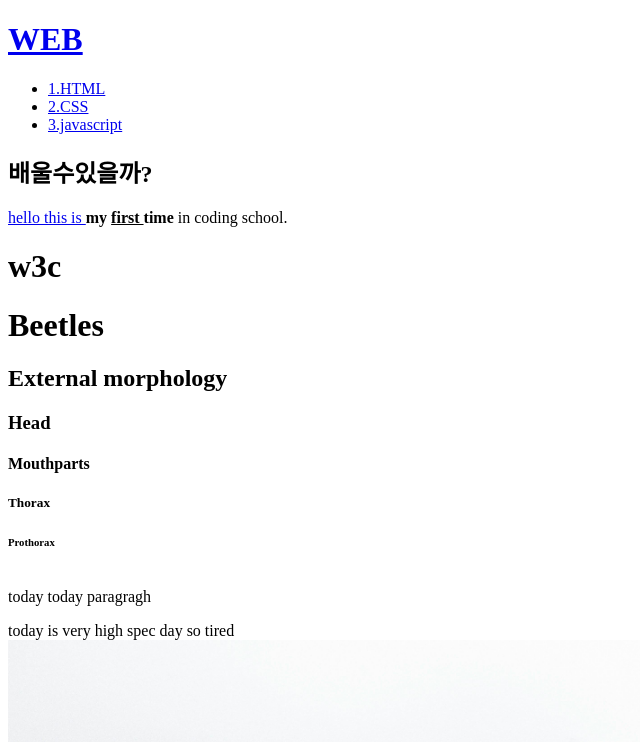
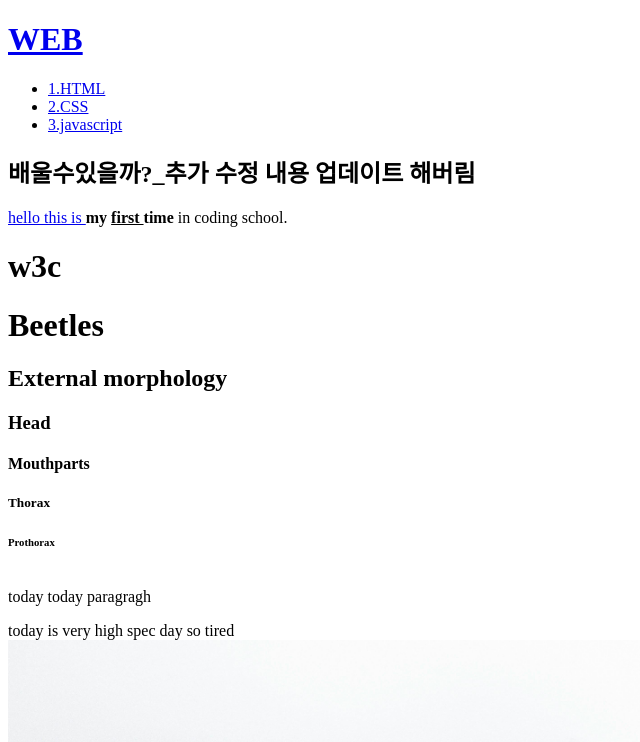
Before and after one commit to remember161210/my-first-web-site, a plain HTML site: page index.html in a window 1280 px wide. Shown: the top 742 px of the page, without its empty margins (0-640 px from the left). Drawn offline with Linux system fonts and the light colour scheme.

Commit message:
인덱스만 약간 수정

```diff
--- a/index.html
+++ b/index.html
@@ -12,7 +12,7 @@
         <li><a href="2.html">2.CSS</a></li>
         <li><a href="3.html">3.javascript</a></li>
     </ul>
-    <h2>배울수있을까?</h2>
+    <h2>배울수있을까?_<strong>추가 수정 내용 업데이트 해버림</strong></h2>
     <a href="https://www.w3.org/TR/2011/WD-html5-20110405/text-level-semantics.html#the-a-element" target="_blank" title="car car crusher "> hello this is </a>
     <strong > my <u> first </u> time </strong> in coding school.
     <h1>w3c</h1>
```
